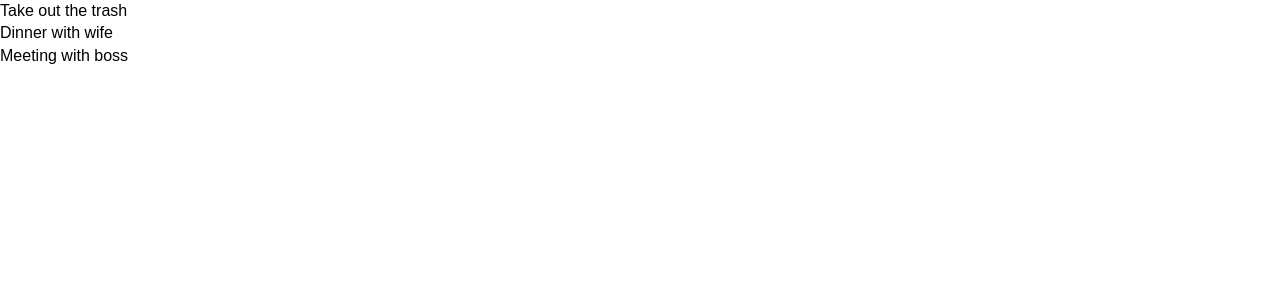
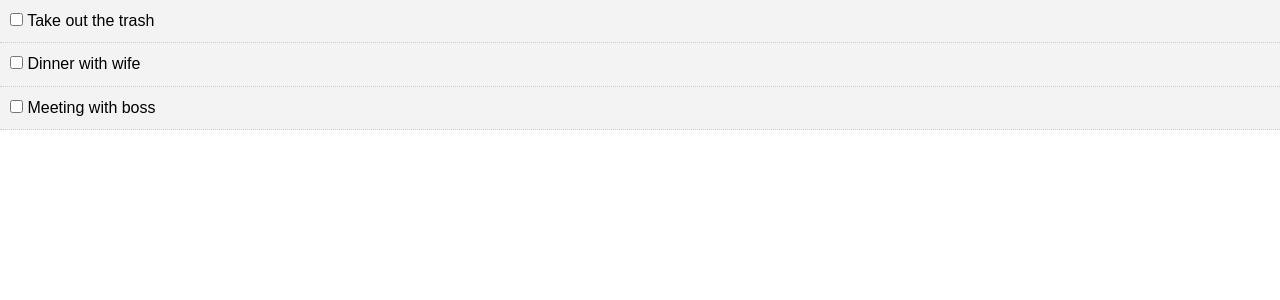
Before and after one commit to QuentinGuenther/react-todo-app, a React (Create React App) app: page / in a window 1280 px wide. Shown: the top 300 px of the page. Built offline with nearby package versions, Linux system fonts and the light colour scheme.

Commit message:
toggle todo items

```diff
--- a/src/App.js
+++ b/src/App.js
@@ -24,11 +24,21 @@
     ]
   }
 
+  markComplete = (id) => {
+    this.setState({ todos: this.state.todos.map(todo => {
+      if(todo.id === id) {
+        todo.completed = !todo.completed
+      }
+
+      return todo;
+    }) });
+  }
+
   render() {
     console.log(this.state.todos)
     return (
       <div className="App">
-        <Todos todos={this.state.todos} />
+        <Todos todos={this.state.todos} markComplete={this.markComplete} />
       </div>
     );
   }
--- a/src/components/TodoItem.js
+++ b/src/components/TodoItem.js
@@ -2,13 +2,25 @@
 import PropTypes from 'prop-types';
 
 export class TodoItem extends Component {
-  render() {
-    return (
-      <div>
-        <p>{ this.props.todo.title }</p>
-      </div>
-    )
-  }
+    getStyle = () => {
+        return {
+            backgroundColor: '#f3f3f3',
+            padding: '10px',
+            borderBottom: '1px #ccc dotted',
+            textDecoration: this.props.todo.completed ? 'line-through' : 'none'
+        }
+    }
+    render() {
+        const { id, title } = this.props.todo;
+        return (
+        <div style={this.getStyle()}>
+            <p>
+                <input type="checkbox" onChange={this.props.markComplete.bind(this, id)} /> {' '}
+                { title }
+            </p>
+        </div>
+        )
+    }
 }
 
 TodoItem.propTypes = {
--- a/src/components/Todos.js
+++ b/src/components/Todos.js
@@ -3,10 +3,9 @@
 import PropTypes from 'prop-types';
 
 class Todos extends Component {
-
     render() {
         return this.props.todos.map((todo) => (
-            <TodoItem key={todo.id} todo={todo} />
+            <TodoItem key={todo.id} todo={todo} markComplete={this.props.markComplete} />
         ));
     }
 
```
